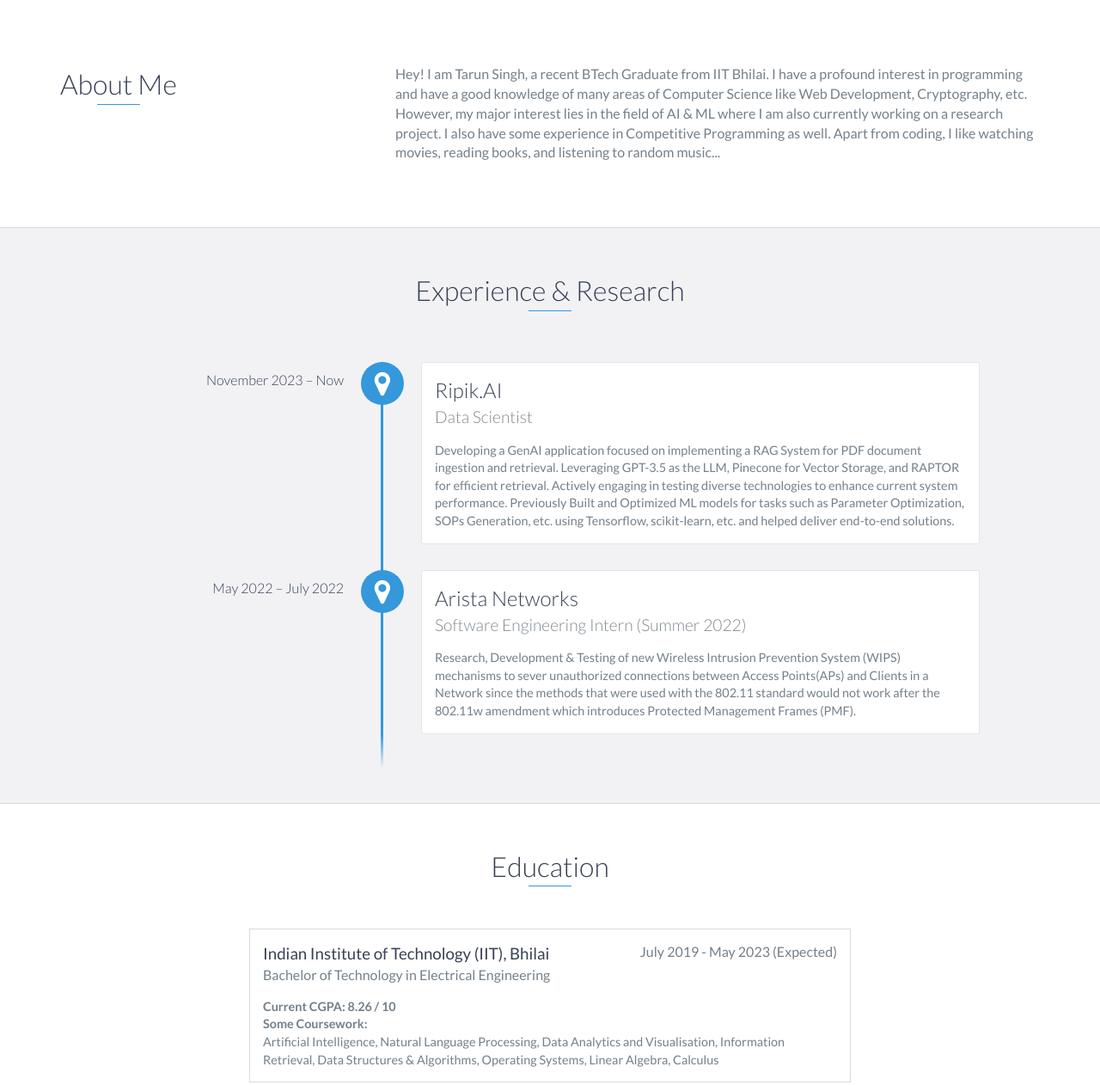
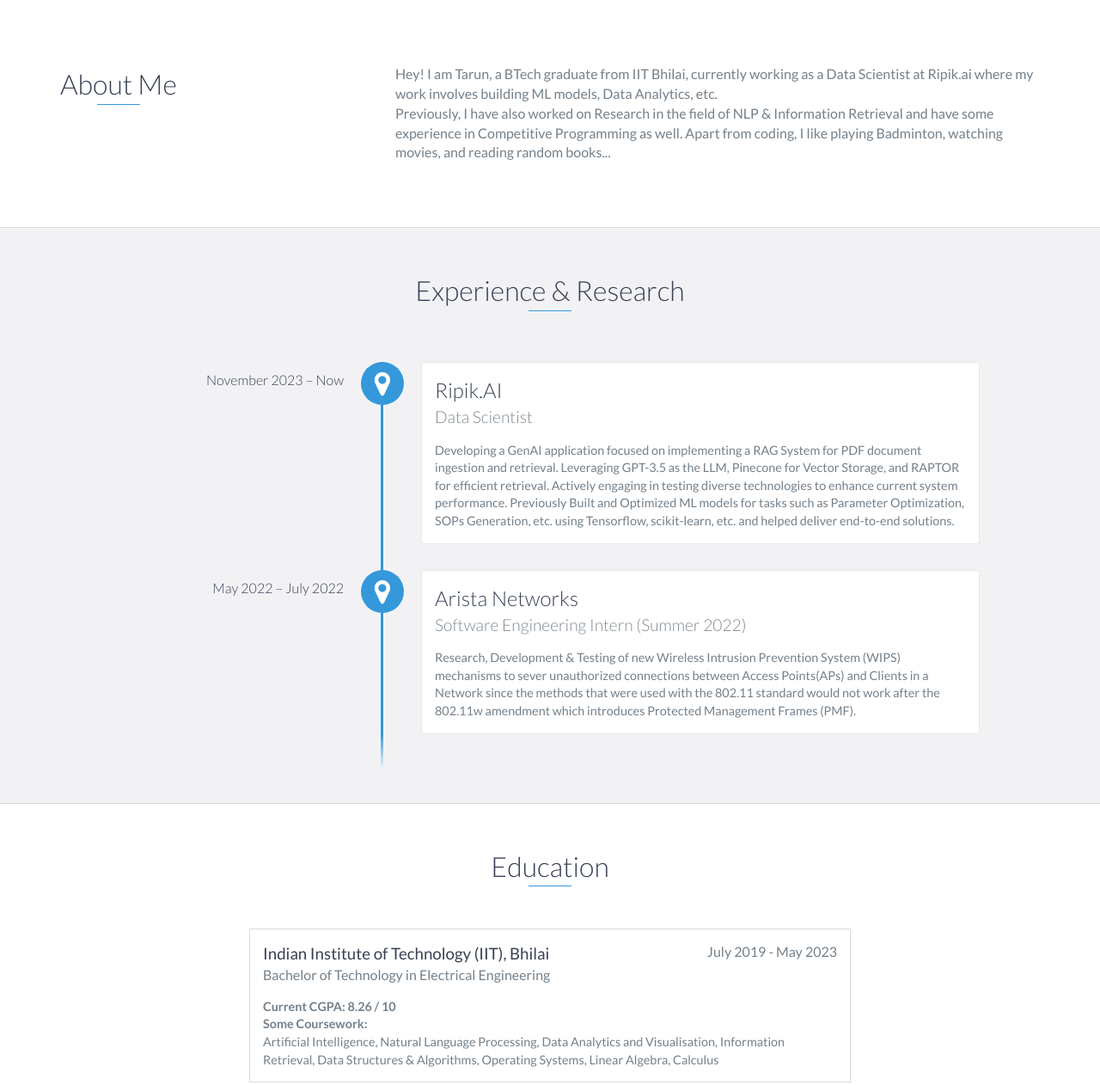
Before and after one commit to TarunSingh28/TarunSingh28.github.io, a website: page index.html in a window 1280 px wide. Shown: the part 800-2062 px from the top of the page at 86% size. Drawn offline with nearby package versions, Linux system fonts and the light colour scheme.

Commit message:
Update index.html

```diff
--- a/index.html
+++ b/index.html
@@ -75,10 +75,8 @@
                 </div>
                 <div class="col-md-8">
                     <p>
-                        Hey! I am Tarun Singh, a recent BTech Graduate from IIT Bhilai.
-                        I have a profound interest in programming and have a good knowledge of many areas of Computer Science like Web Development, Cryptography, etc.
-                        However, my major interest lies in the field of AI & ML where I am also currently working on a research project.
-                        I also have some experience in Competitive Programming as well. Apart from coding, I like watching movies, reading books, and listening to random music...
+                        Hey! I am Tarun, a BTech graduate from IIT Bhilai, currently working as a Data Scientist at Ripik.ai where my work involves building ML models, Data Analytics, etc. <br>
+			Previously, I have also worked on Research in the field of NLP & Information Retrieval and have some experience in Competitive Programming as well. Apart from coding, I like playing Badminton, watching movies, and reading random books...
                     </p>
                 </div>
             </div>
@@ -111,7 +109,7 @@
         <h2 class="heading">Education</h2>
         <div class="education-block">
             <h3>Indian Institute of Technology (IIT), Bhilai</h3>
-            <span class="education-date">July 2019 - May 2023 (Expected)</span>
+            <span class="education-date">July 2019 - May 2023</span>
             <h4>Bachelor of Technology in Electrical Engineering</h4>
             <p>
                 <b>Current CGPA: 8.26 / 10</b><br>
@@ -151,8 +149,8 @@
                         <h3>ML for Document Re-ranking</h3>
                         <h4 style="margin: 4%;">NLP & Information Retrieval</h4>
                         <p style="text-align:left;">
-			    <i>Under Dr. Soumajit Pramanik and his Colleagues</i><br>
-                            Developing a system to re-rank documents based on queries to give better and more relevant search results using a combination of Natural Language Processing & Information Retrieval techniques involving Graph Convolutional Networks, Knowledge Graph Entities, LSTMs and using MS-MARCO as the primary dataset.
+			    <i>Research under Dr. Soumajit Pramanik and his Colleagues</i><br>
+                            Worked on developing a system to re-rank documents based on queries to give better and more relevant search results using a combination of Natural Language Processing & Information Retrieval techniques involving Graph Convolutional Networks, Knowledge Graph Entities, LSTMs and using MS-MARCO as the primary dataset.
                         </p>
                     </div>
                     <!-- End .project-info -->
```
